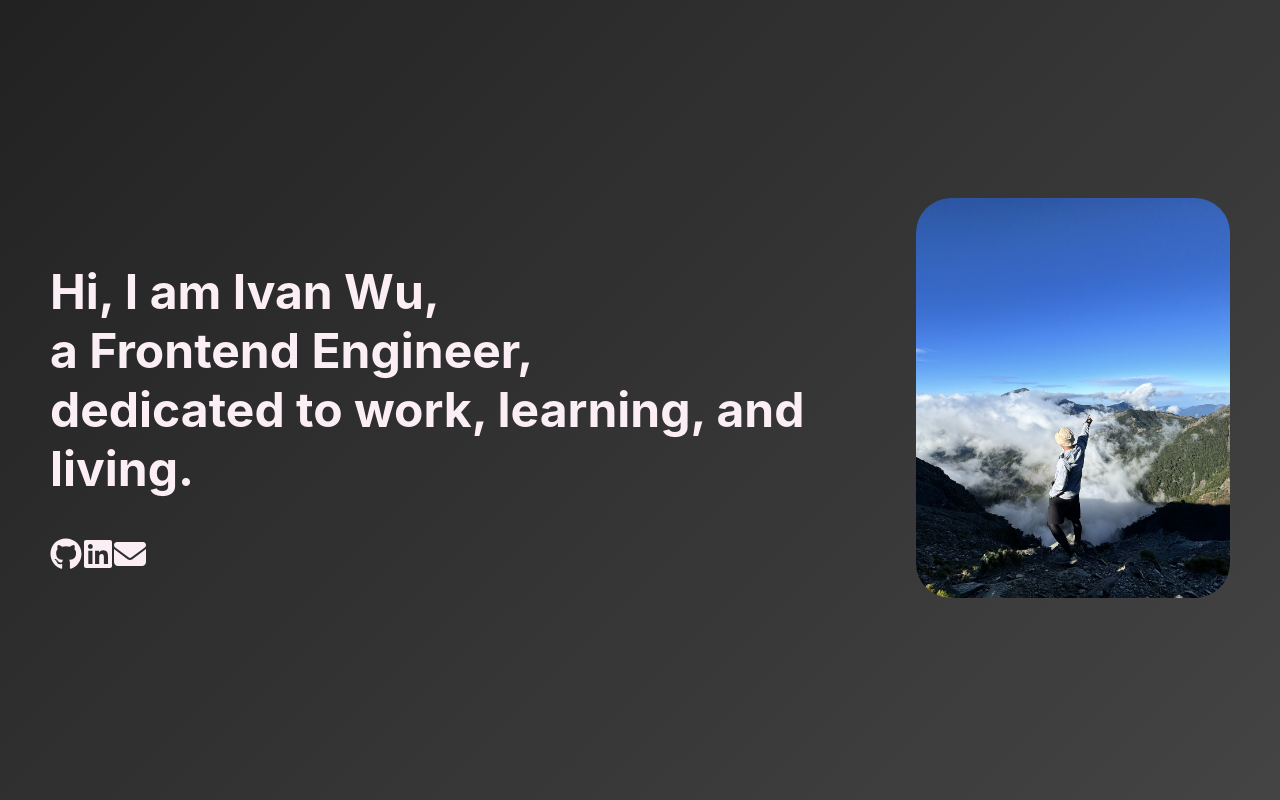
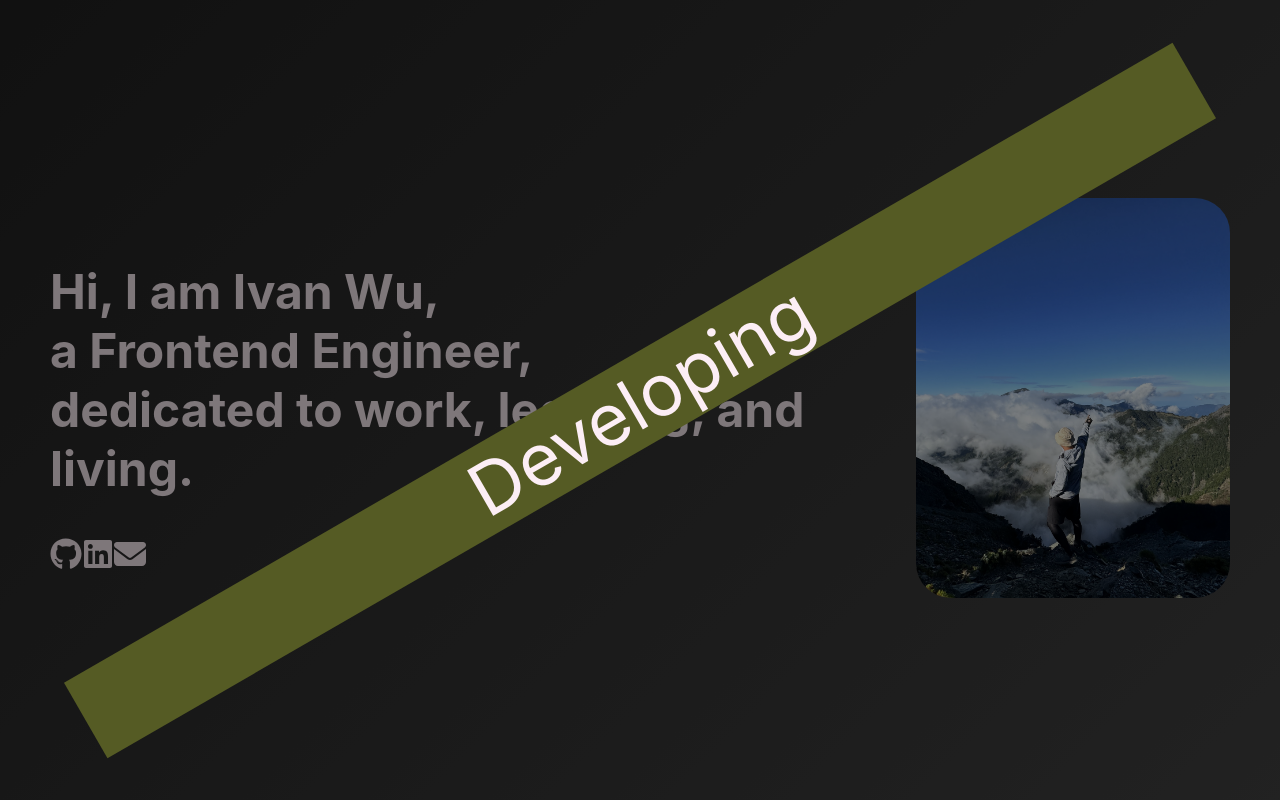
Before and after one commit to WuIFan/WuIFan.github.io, a React app: page / in a window 1280 px wide. Shown: the top 800 px of the page. Built offline with nearby package versions, Linux system fonts and the light colour scheme.

Commit message:
feat: developing

```diff
--- /dev/null
+++ b/src/components/developing/index.css
@@ -0,0 +1,18 @@
+.iw-developing--container {
+  position: fixed;
+  width: 100vw;
+  height: 100vh;
+  background-color: rgba(0, 0, 0, 0.5);
+  display: flex;
+  justify-content: center;
+  align-items: center;
+  top: 0;
+}
+
+.iw-developing--content {
+    font-size: 72px;
+    background-color: #555b24;
+    width: 100vw;
+    text-align: center;
+    transform: rotate(330deg);
+}
--- /dev/null
+++ b/src/components/developing/index.jsx
@@ -0,0 +1,10 @@
+import React from 'react';
+import './index.css';
+
+export default function Developing() {
+  return (
+    <div className="iw-developing--container">
+      <div className="iw-developing--content">Developing</div>
+    </div>
+  );
+}
--- a/src/pages/home/index.jsx
+++ b/src/pages/home/index.jsx
@@ -4,13 +4,15 @@ import configs from './configs';
 import IntroduceSection from './introducesection';
 import ToolboxSection from './toolboxsection';
 import ExperienceSection from './experiencesection';
+import Developing from '../../components/developing';
 
 export default function Home() {
   return (
     <>
       <IntroduceSection configs={configs} />
       <ToolboxSection configs={configs} />
-      <ExperienceSection configs={configs} />
+      {/* <ExperienceSection configs={configs} /> */}
+      <Developing />
     </>
   );
 }
```
